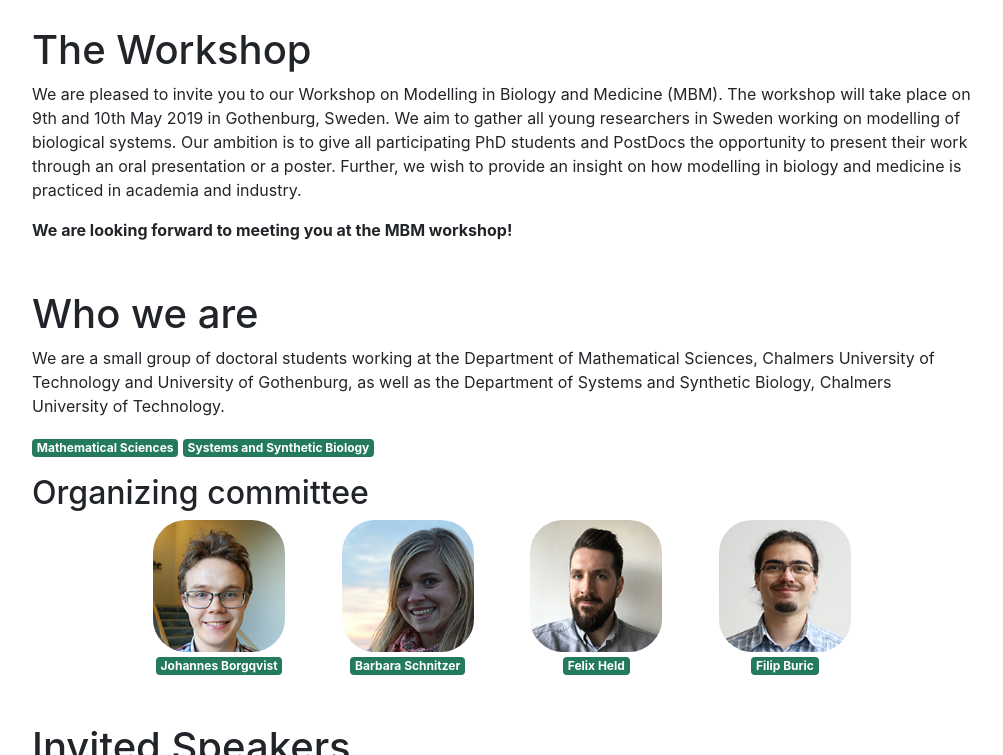
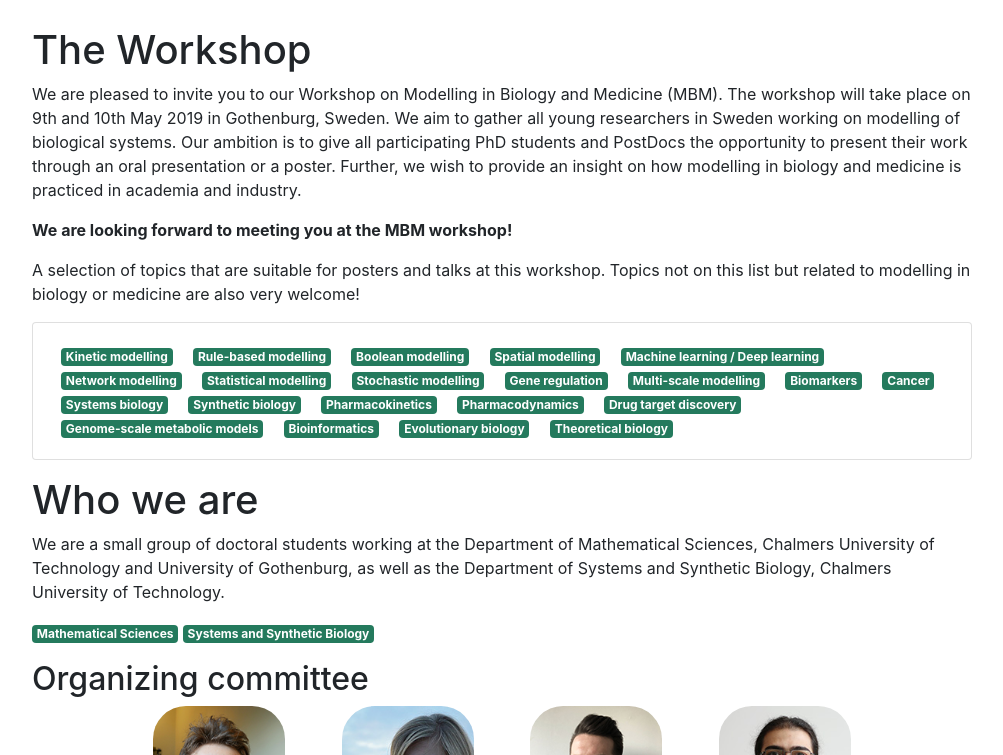
Before and after one commit to mbmworkshop/mbm, a Jekyll site: the page built from index.html, in a window 1280 px wide and 900 px high, scrolled down 388 px, cut to the strip 0-755 px from the top of the window. Shown: the whole strip, without its empty margins (138-1141 px from the left). Built offline with Jekyll 4.4.1, drawn with Linux system fonts in a browser that asks for light colours; nearby versions of some CDN libraries.

Commit message:
Added a list of possible topics

```diff
--- a/_includes/workshop.html
+++ b/_includes/workshop.html
@@ -1,4 +1,4 @@
-<div class="row py-3">
+<div class="row pt-3">
   <div class="col">
     <h1 id="workshop">The Workshop</h1>
     <p>
@@ -9,6 +9,40 @@
         We are looking forward to meeting you at the MBM workshop!
       </strong>
     </p>
+  </div>
+</div>
+<div class="row">
+  <div class="col">
+    <p>
+      A selection of topics that are suitable for posters and talks at this workshop.
+      Topics not on this list but related to modelling in biology or medicine
+      are also very welcome!
+    </p>
+    <div class="card">
+      <div class="card-body">
+        <span class="badge badge-primary mx-2">Kinetic modelling</span>
+        <span class="badge badge-primary mx-2">Rule-based modelling</span>
+        <span class="badge badge-primary mx-2">Boolean modelling</span>
+        <span class="badge badge-primary mx-2">Spatial modelling</span>
+        <span class="badge badge-primary mx-2">Machine learning / Deep learning</span>
+        <span class="badge badge-primary mx-2">Network modelling</span>
+        <span class="badge badge-primary mx-2">Statistical modelling</span>
+        <span class="badge badge-primary mx-2">Stochastic modelling</span>
+        <span class="badge badge-primary mx-2">Gene regulation</span>
+        <span class="badge badge-primary mx-2">Multi-scale modelling</span>
+        <span class="badge badge-primary mx-2">Biomarkers</span>
+        <span class="badge badge-primary mx-2">Cancer</span>
+        <span class="badge badge-primary mx-2">Systems biology</span>
+        <span class="badge badge-primary mx-2">Synthetic biology</span>
+        <span class="badge badge-primary mx-2">Pharmacokinetics</span>
+        <span class="badge badge-primary mx-2">Pharmacodynamics</span>
+        <span class="badge badge-primary mx-2">Drug target discovery</span>
+        <span class="badge badge-primary mx-2">Genome-scale metabolic models</span>
+        <span class="badge badge-primary mx-2">Bioinformatics </span>
+        <span class="badge badge-primary mx-2">Evolutionary biology </span>
+        <span class="badge badge-primary mx-2">Theoretical biology</span>
+      </div>
+    </div>
   </div>
 </div>
 <div class="row pt-3">
```
